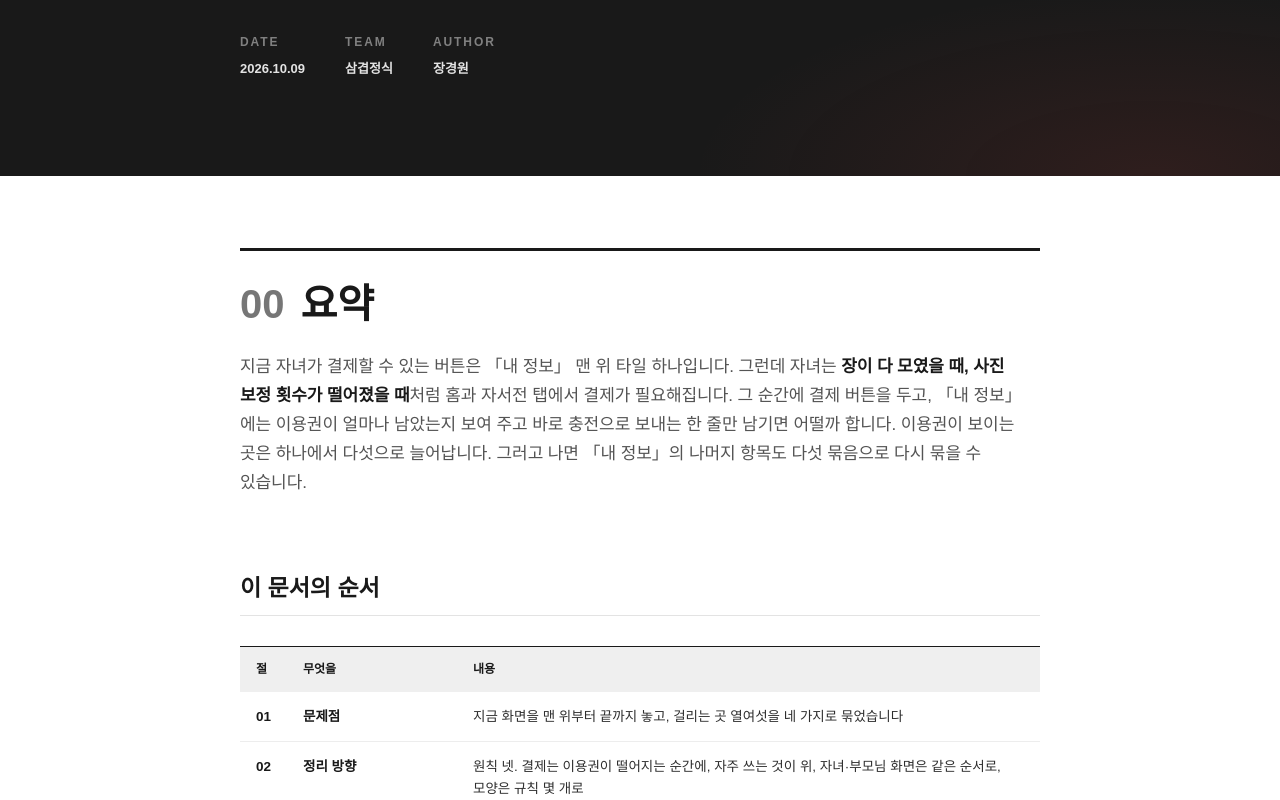
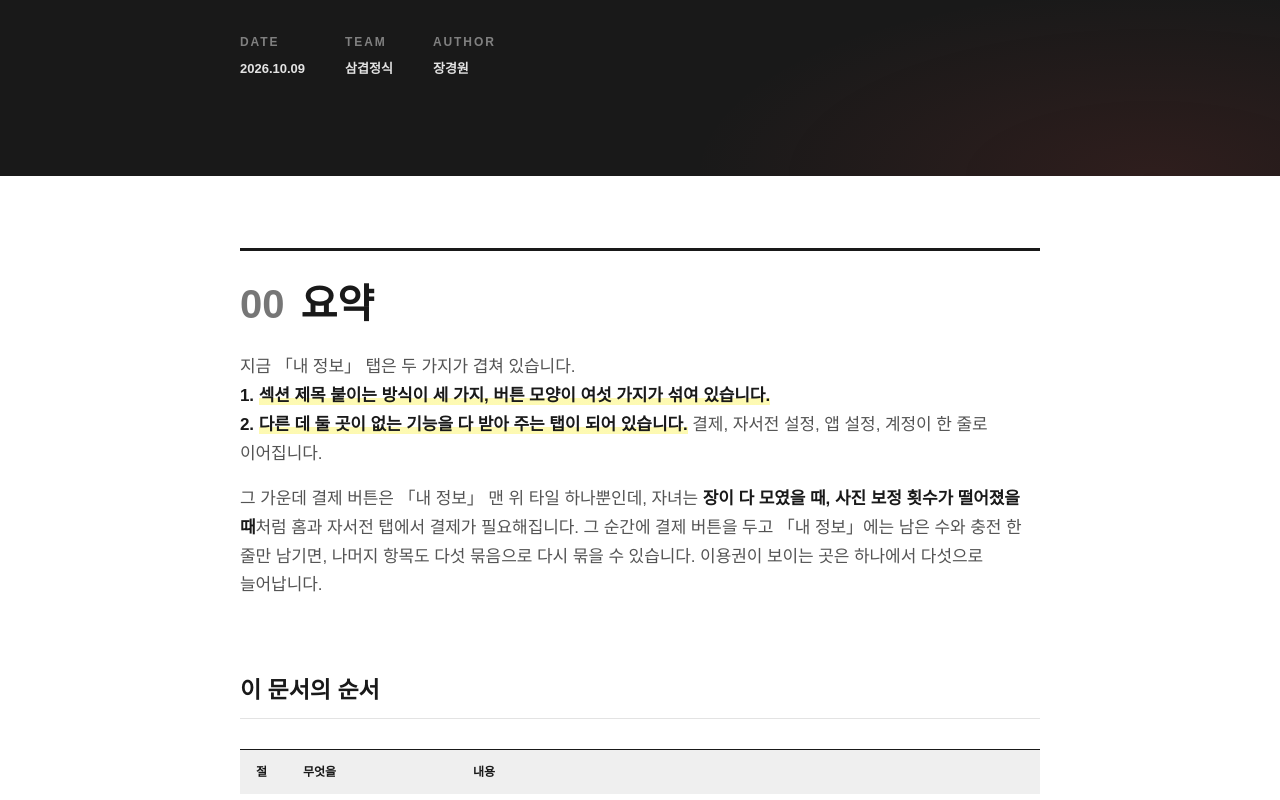
Before and after one commit to kwchcr-ux/sprinthon, a plain HTML site: page dd-mypage.html in a window 1280 px wide. Shown: the part 446-1246 px from the top of the page. Drawn offline with Linux system fonts and the light colour scheme; a web font is replaced by a local one.

Commit message:
내 정보 제안 요약 서두 수정
Co-Authored-By: Claude Fable 5.1 <noreply@anthropic.com>

```diff
--- a/dd-mypage.html
+++ b/dd-mypage.html
@@ -783,7 +783,8 @@ tbody td.nw{white-space:nowrap;}
     <div class="section-tag"></div>
     <div class="section-head">
       <h2><span class="num-prefix">00</span>요약</h2>
-      <p class="lede">지금 자녀가 결제할 수 있는 버튼은 「내 정보」 맨 위 타일 하나입니다. 그런데 자녀는 <b>장이 다 모였을 때, 사진 보정 횟수가 떨어졌을 때</b>처럼 홈과 자서전 탭에서 결제가 필요해집니다. 그 순간에 결제 버튼을 두고, 「내 정보」에는 이용권이 얼마나 남았는지 보여 주고 바로 충전으로 보내는 한 줄만 남기면 어떨까 합니다. 이용권이 보이는 곳은 하나에서 다섯으로 늘어납니다. 그러고 나면 「내 정보」의 나머지 항목도 다섯 묶음으로 다시 묶을 수 있습니다.</p>
+      <p class="lede">지금 「내 정보」 탭은 두 가지가 겹쳐 있습니다.<br><b>1. <span class="hl">섹션 제목 붙이는 방식이 세 가지, 버튼 모양이 여섯 가지가 섞여 있습니다.</span></b><br><b>2. <span class="hl">다른 데 둘 곳이 없는 기능을 다 받아 주는 탭이 되어 있습니다.</span></b> 결제, 자서전 설정, 앱 설정, 계정이 한 줄로 이어집니다.</p>
+      <p class="lede">그 가운데 결제 버튼은 「내 정보」 맨 위 타일 하나뿐인데, 자녀는 <b>장이 다 모였을 때, 사진 보정 횟수가 떨어졌을 때</b>처럼 홈과 자서전 탭에서 결제가 필요해집니다. 그 순간에 결제 버튼을 두고 「내 정보」에는 남은 수와 충전 한 줄만 남기면, 나머지 항목도 다섯 묶음으로 다시 묶을 수 있습니다. 이용권이 보이는 곳은 하나에서 다섯으로 늘어납니다.</p>
     </div>
 
     <div class="block">
```
